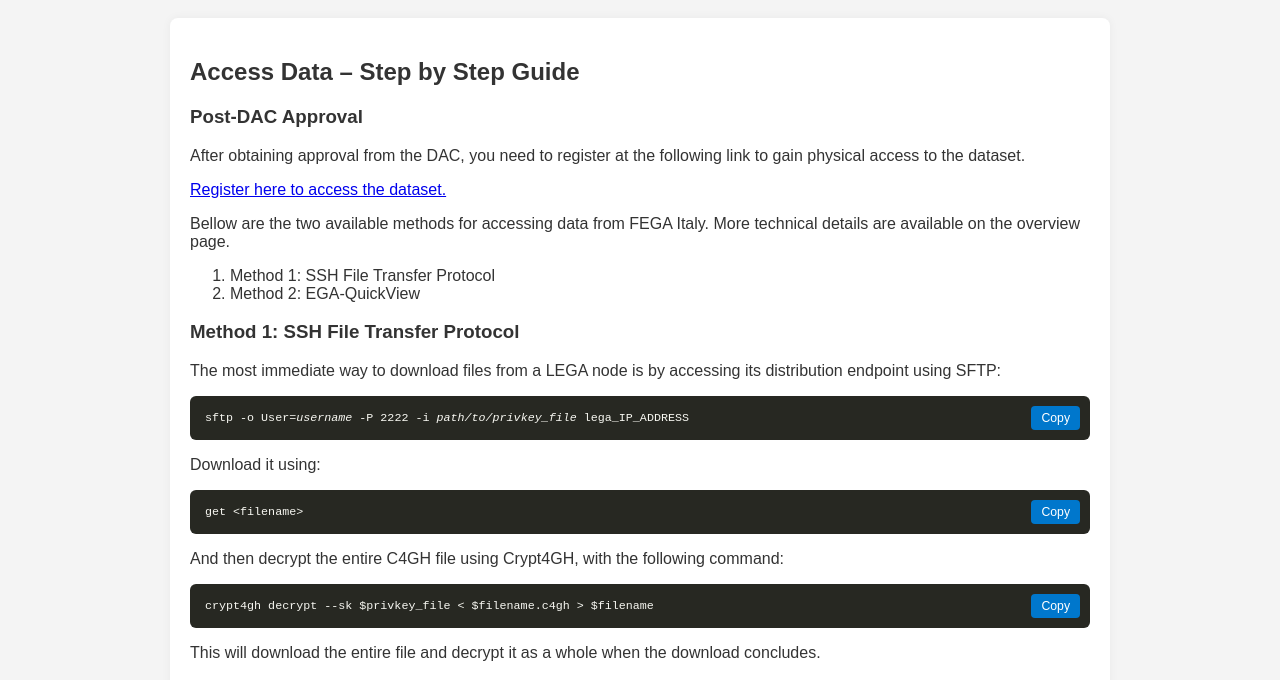
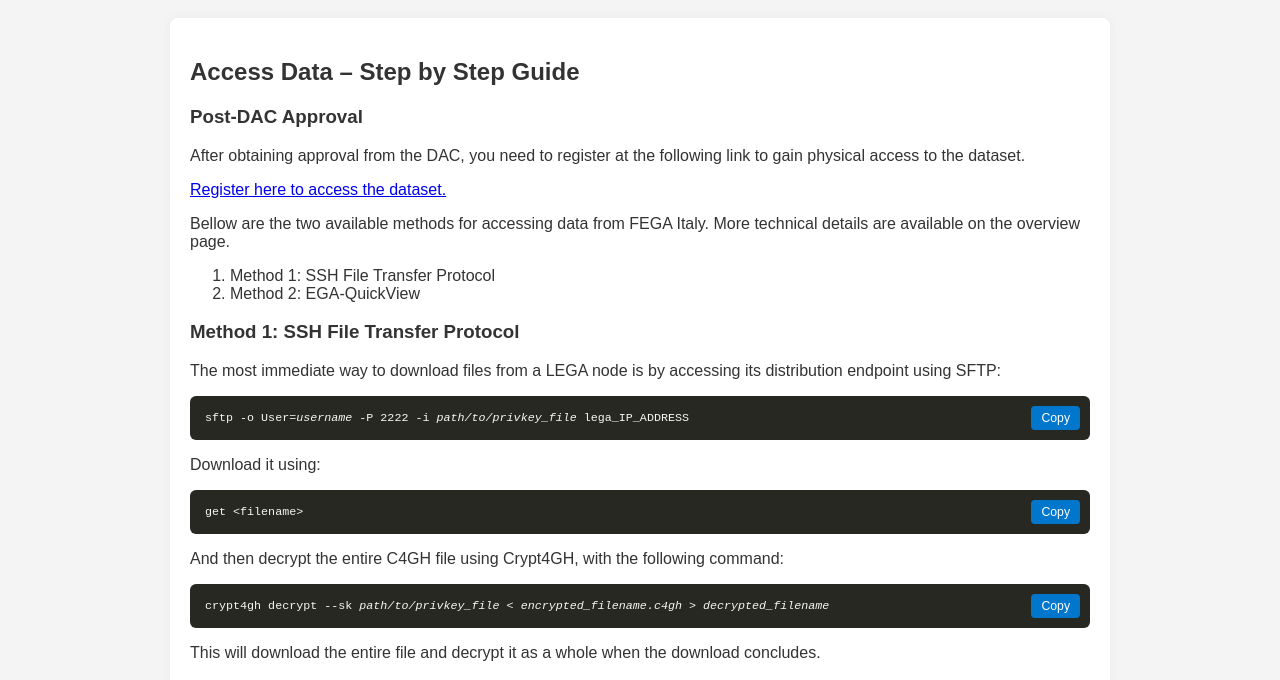
Before and after one commit to fega-elixir-it/fega-elixir-it.github.io, a plain HTML site: page access-data.html in a window 1280 px wide. Shown: the part 119-799 px from the top of the page. Drawn offline with Linux system fonts and the light colour scheme.

Commit message:
Revise decryption command in access-data.html
Updated command examples for decrypting C4GH files with placeholders for file paths.

```diff
--- a/access-data.html
+++ b/access-data.html
@@ -54,7 +54,7 @@
     <pre><code>get &lt;filename&gt;</code><button class="copy-btn" onclick="copyCode(this)">Copy</button></pre>
 
     <p>And then decrypt the entire C4GH file using Crypt4GH, with the following command:</p>
-    <pre><code>crypt4gh decrypt --sk $privkey_file &lt; $filename.c4gh &gt; $filename</code><button class="copy-btn" onclick="copyCode(this)">Copy</button></pre>
+    <pre><code>crypt4gh decrypt --sk <i>path/to/privkey_file</i> &lt; <i>encrypted_filename.c4gh</i> &gt; <i>decrypted_filename</i></code><button class="copy-btn" onclick="copyCode(this)">Copy</button></pre>
 
     <p>This will download the entire file and decrypt it as a whole when the download concludes.</p>
 
```
